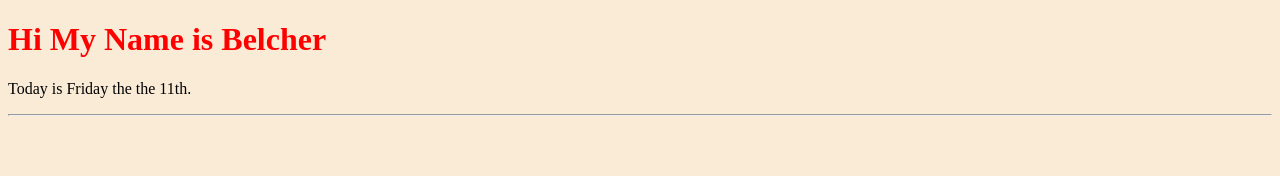
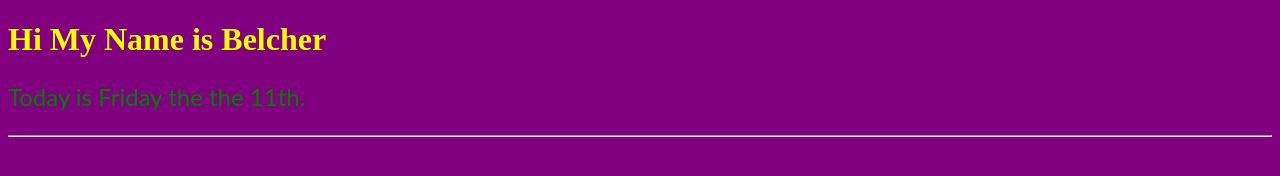
Before and after one commit to patbelcher/demop5, a plain HTML site: page index.html in a window 1280 px wide. Drawn offline with Linux system fonts and the light colour scheme.

Commit message:
Update index.html

```diff
--- a/index.html
+++ b/index.html
@@ -5,12 +5,18 @@
 <title>Sept11</title>
 <style type="text/css">
 	body {
-		background-color: antiquewhite;
+		background-color: purple;
 	}
 
 h1 {
-	color: red;
+	color: yellow;
 }
+
+p {
+	font-size: 24px;
+	color: green;
+	font-family: lato;
+	}
 </style>
 
 
```
